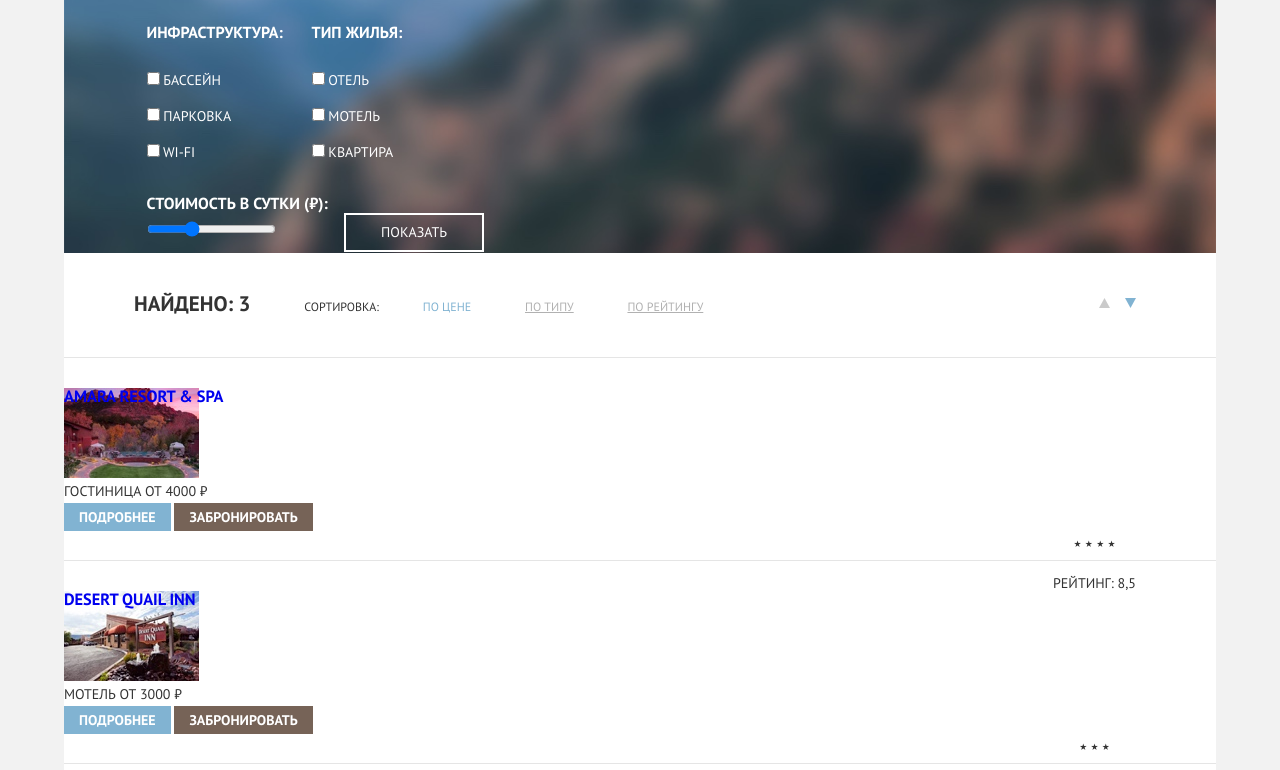
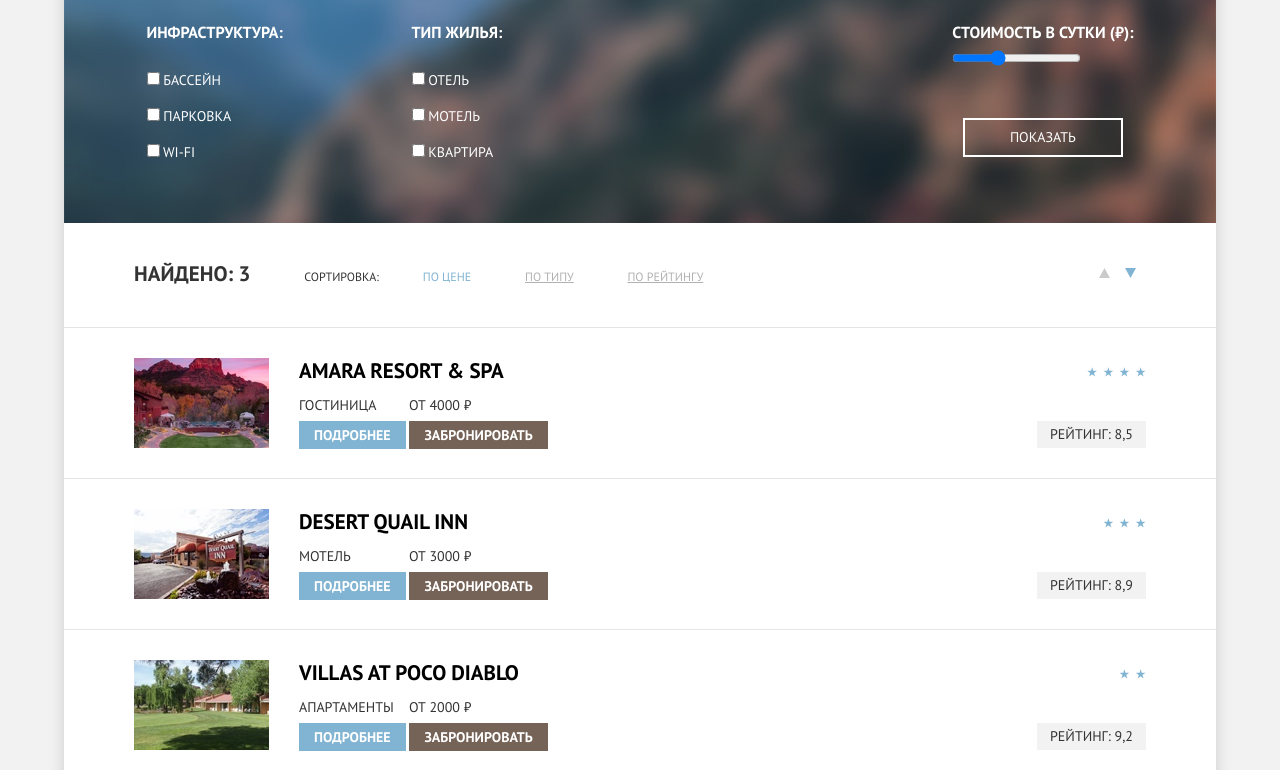
Before and after one commit to Gorkiy/43401-sedona-24, a plain HTML site: page hotels.html in a window 1280 px wide. Shown: the part 87-857 px from the top of the page. Drawn offline with Linux system fonts and the light colour scheme.

Commit message:
One more fix

```diff
--- a/css/style.css
+++ b/css/style.css
@@ -20,14 +20,12 @@ a {
   text-decoration: none;
 }
 
-.container,
-.main-navigation,
-.main-footer {
-  width: 90%;
+.container {
   max-width: 1200px;
   margin: 0 auto;
+  width: 90%;
   background-color: #fff;
-  /* box-shadow: 0 5px 15px rgba(0, 0, 0, .15); */
+  box-shadow: 0 5px 15px rgba(0, 0, 0, .15);
 }
 
 /* Menu */
@@ -116,7 +114,8 @@ a {
 
 /* Features */
 .features,
-.icon-features {
+.icon-features,
+.features-grey {
   list-style: none;
   padding: 0;
 }
@@ -128,12 +127,17 @@ a {
 
 .features__item {
   text-align: center;
+  flex-grow: 1;
+  flex-basis: 300px;
 }
 
-.features__item_grey {
+.features-grey {
+  display: flex;
+}
+
+.features-grey__item {
   background-color: #eee;
   padding: 45px;
-  /* width: 400px; */
 }
 
 .features__item h3 {
@@ -145,7 +149,6 @@ a {
 
 .hero-feature {
   display: flex;
-  /* flex-direction: row; */
 }
 
 .hero-feature__content {
@@ -405,13 +408,36 @@ a {
 .filters {
   background: url("../img/filter_bg.jpg") no-repeat center/cover,
   #226287;
-  padding: 30px 0 0 70px;
+  padding: 30px 70px 30px 70px;
+}
+
+.filter-form {
+  display: flex;
+}
+
+.filter {
+  list-style: none;
+  line-height: 36px;
+  padding: 0;
+}
+
+.filter-form__action-wrapper {
+  display: flex;
+  flex-direction: column;
+  align-items: center;
 }
 
 .filter-form fieldset {
-  display: inline-block;
   border: none;
   color: #fff;
+}
+
+.filter-form > fieldset {
+  flex-basis: 240px;
+}
+
+.filter-form__action-wrapper {
+  margin-left: auto;
 }
 
 .filter-form legend {
@@ -420,13 +446,8 @@ a {
   font-weight: 700;
 }
 
-.filter {
-  list-style: none;
-  line-height: 36px;
-  padding: 0;
-}
-
 .filter__button {
+  margin-top: 35px;
   background: none;
   font-size: 14px;
   line-height: 21px;
@@ -434,6 +455,7 @@ a {
   text-transform: uppercase;
   padding: 7px 35px;
   border: 2px solid #fff;
+  width: 160px;
 }
 
 .filter__button:hover {
@@ -545,8 +567,8 @@ a {
 }
 
 .hotels__item {
-  position: relative;
-  padding: 30px 0;
+  display: flex;
+  padding: 30px 70px;
   border-bottom: 1px solid #E5E5E5;
 }
 
@@ -560,45 +582,28 @@ a {
   flex-direction: column;
 }
 
-.hotel-single h3 {
-  position: absolute;
-  top: 8px;
-  display: inline;
+.hotel-single__descr h3 {
+  margin-top: 0;
+  margin-bottom: 7px;
 }
 
-.hotel-single > a {
+.hotel-single__header {
   font-size: 21px;
   line-height: 26px;
   font-weight: 700;
   color: #000;
 }
 
-.hotel-single > a:hover {
+.hotel-single__header:hover {
   color: #81B3D2;
 }
 
-.hotel-single > a:active {
+.hotel-single__header:active {
   color: #B2B2B2;
 }
 
-.hotel-single__rating {
-  display: inline-block;
-}
-
-.hotel-single__rating {
-  position: absolute;
-  right: 80px;
-  text-align: center;
-}
-
-.rating__hotel-stars {
-  display: inline-block;
-  list-style: none;
-  padding: 0;
-}
-
-.rating__hotel-stars li {
-  display: inline;
+.hotel-single__details {
+  display: flex;
 }
 
 .details__type {
@@ -606,6 +611,7 @@ a {
 }
 
 .hotel-single__buttons {
+  margin-top: auto;
   display: inline-block;
 }
 
@@ -641,3 +647,30 @@ a {
   background-color: #503E33;
   color: rgba(255, 255, 255, .3);
 }
+
+.hotel-single__rating {
+  display: flex;
+  flex-direction: column;
+  margin-left: auto;
+  align-items: flex-end;
+  justify-content: space-between;
+}
+
+.rating__hotel-stars {
+  display: inline-block;
+  list-style: none;
+  padding: 0;
+  color: #81B3D2;
+  font-size: 20px;
+}
+
+.rating__hotel-stars li {
+  display: inline;
+}
+
+.rating__user-rating {
+  margin-bottom: 0;
+  background-color: #F2F2F2;
+  line-height: 21px;
+  padding: 3px 13px;
+}
--- a/hotels.html
+++ b/hotels.html
@@ -2,7 +2,7 @@
 <html lang="ru">
   <head>
     <meta charset="utf-8">
-    <title>HTML Academy: Гостиницы Седоны</title>
+    <title>HTML Academy: Отели Седоны</title>
     <link href="https://fonts.googleapis.com/css?family=PT+Sans:400,700&amp;subset=cyrillic" rel="stylesheet">
     <link href="css/normalize.css" rel="stylesheet" type="text/css">
     <link href="css/style.css" rel="stylesheet" type="text/css">
```
Also changed, not shown: index.html (+11 -7 lines).
